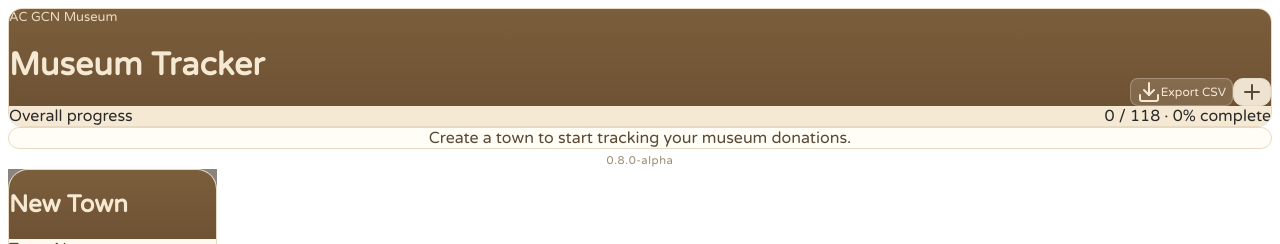
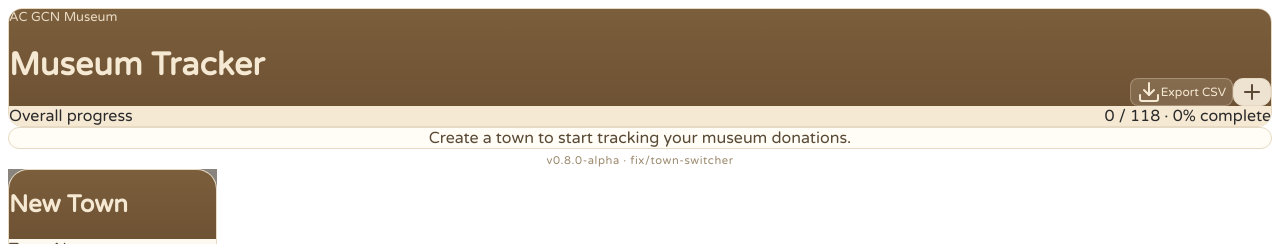
Before and after one commit to jacuzzicoding/animalcrossingwebapp, a React (Vite) app: page / in a window 1280 px wide. Shown: the top 244 px of the page. Built offline with nearby package versions, Linux system fonts and the light colour scheme.

Commit message:
chore: stamp version label as 'v0.8.0-alpha · fix/town-switcher' for PR preview builds

```diff
--- a/src/components/ACCanvas.tsx
+++ b/src/components/ACCanvas.tsx
@@ -331,7 +331,7 @@ export default function ACCanvas() {
               letterSpacing: '0.05em',
             }}
           >
-            {import.meta.env.VITE_APP_VERSION}
+            v0.8.0-alpha · fix/town-switcher
           </span>
         </div>
       </div>
```
